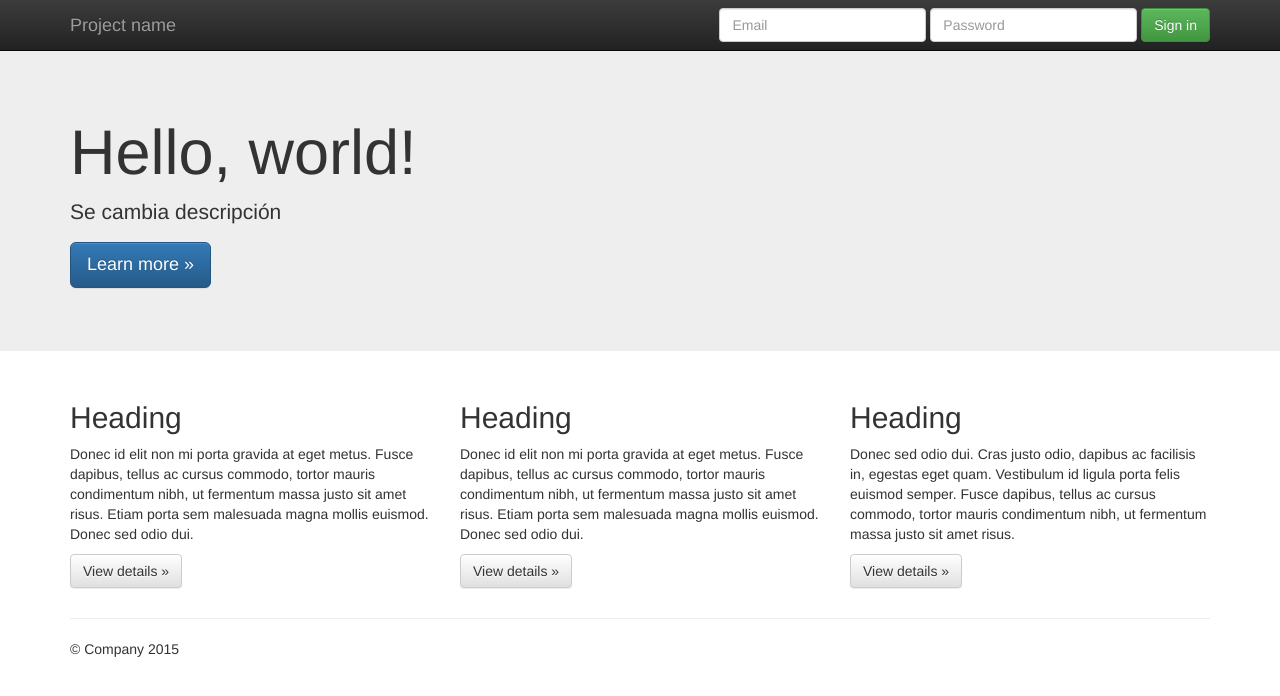
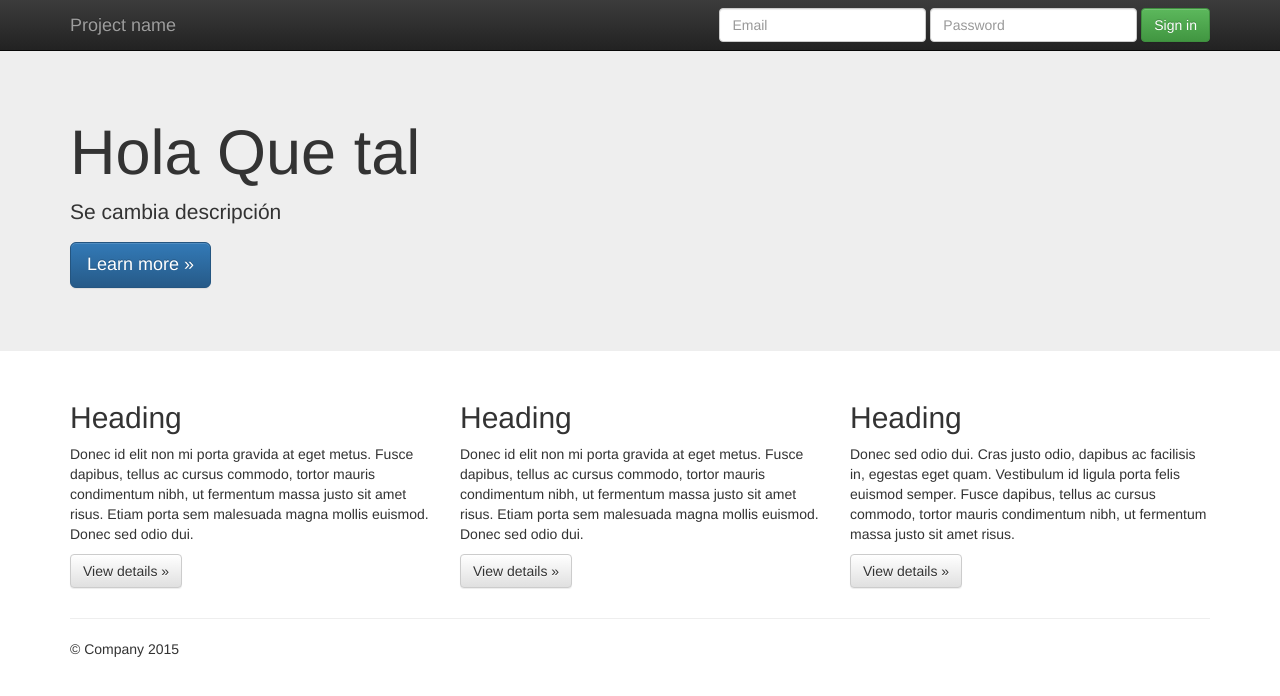
Before and after one commit to MaizoDiego/Trabajo2_Maizo_Diego_Git, a plain HTML site: page index.html in a window 1280 px wide. Drawn offline with nearby package versions, Linux system fonts and the light colour scheme.

Commit message:
Change: Se cambio el titulo de la pagina

```diff
--- a/index.html
+++ b/index.html
@@ -55,7 +55,7 @@
     <!-- Main jumbotron for a primary marketing message or call to action -->
     <div class="jumbotron">
       <div class="container">
-        <h1>Hello, world!</h1>
+        <h1>Hola Que tal</h1>
         <p>Se cambia descripción</p>
         <p><a class="btn btn-primary btn-lg" href="#" role="button">Learn more &raquo;</a></p>
       </div>
```
